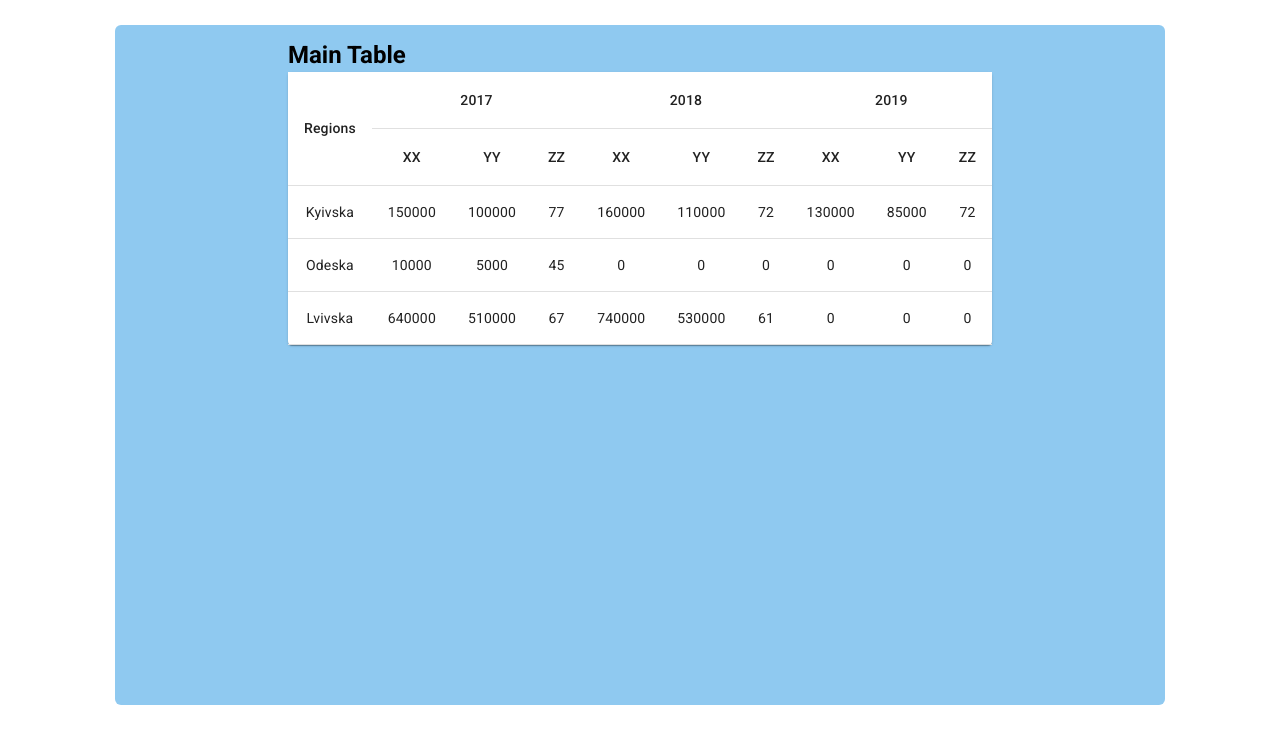
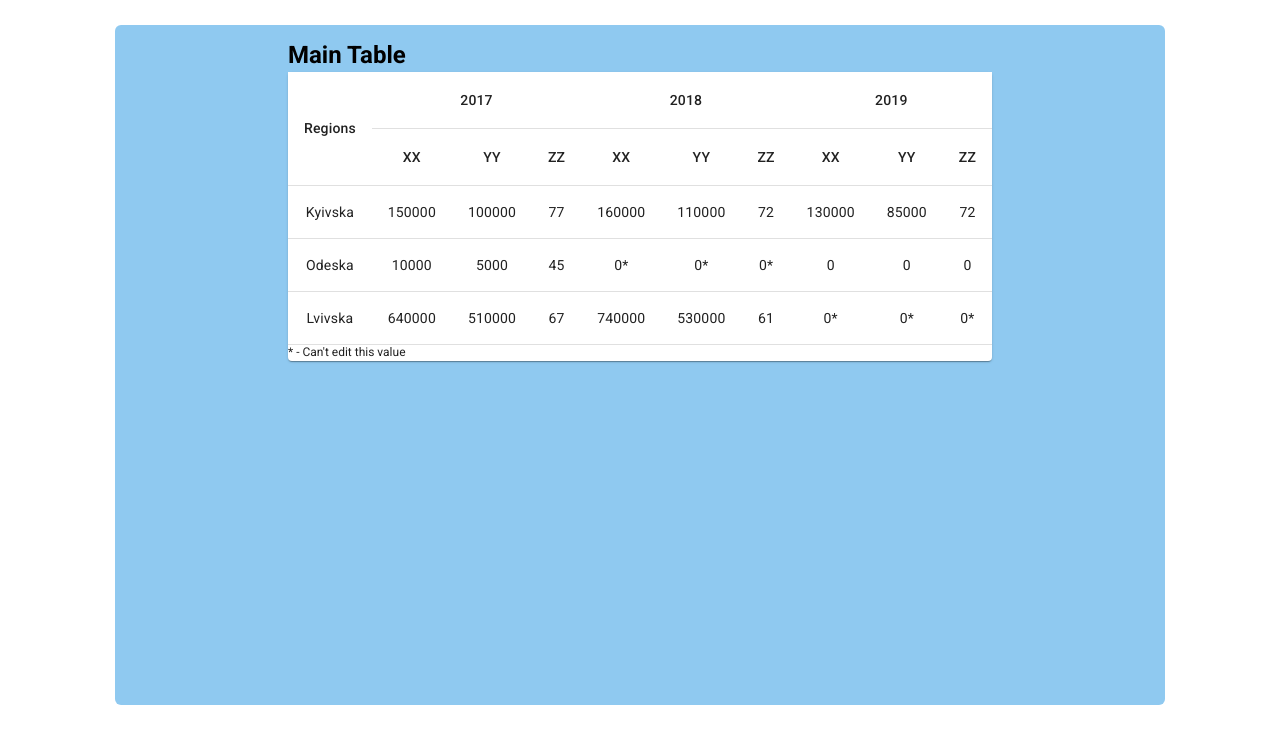
Before and after one commit to MykhailoKutsyi/sierentz-tables-project, a React (Create React App) app: page / in a window 1280 px wide. Shown: the top 744 px of the page. Built offline with nearby package versions, Linux system fonts and the light colour scheme.

Commit message:
updated afted review

```diff
--- a/src/components/PopupTable/index.jsx
+++ b/src/components/PopupTable/index.jsx
@@ -45,10 +45,10 @@ export default function PopupTable() {
   const [targetCell, setTargetCel] = useGlobalState('targetCell', []);
 
   const handleSubmit = value => {
-    const alphabetValue = targetCell.alphabetValue;
+    const alphabet = targetCell.alphabet;
     const region = targetCell.region;
     const year = targetCell.year;
-    data[region].G[year][alphabetValue].value = value;
+    data[region].G[year][alphabet].value = value;
   };
 
   async function onSubmitForm(values, actions) {
--- a/src/components/Table/index.jsx
+++ b/src/components/Table/index.jsx
@@ -20,13 +20,31 @@ export default function MainTable() {
     setData(dataFromJson);
   }, []);
 
-  const yearsArray = ['2017', '2018', '2019'];
-  const alphabetArray = ['XX', 'YY', 'ZZ'];
+  const yearsArray = [];
+  const alphabetArray = [];
 
   const handleClick = pathValues => {
     setTargetCel(pathValues);
     window.open('popup', 'popup', 'width=1100,height=600');
   };
+
+  const handleAddArray = (array, element) => {
+    array.indexOf(element) === -1 && array.push(element);
+  };
+
+  const handleFillArray = () => {
+    Object.values(data).map(values =>
+      Object.values(values).map(value =>
+        Object.entries(value).map(([year, yearValues]) => {
+          handleAddArray(yearsArray, year);
+          Object.entries(yearValues).map(([alphabet]) =>
+            handleAddArray(alphabetArray, alphabet)
+          );
+        })
+      )
+    );
+  };
+  handleFillArray();
 
   return (
     <React.Fragment>
@@ -66,12 +84,13 @@ export default function MainTable() {
                 <TableRow key={nanoid(5)}>
                   <TableCell align="center">{region}</TableCell>
                   {yearsArray.map(year =>
-                    alphabetArray.map(alphabetValue => (
+                    alphabetArray.map(alphabet => (
                       <TableCell
                         key={nanoid(5)}
                         align="center"
                         onClick={() =>
-                          handleClick({ region, year, alphabetValue })
+                          values?.G[year]?.[alphabet] &&
+                          handleClick({ region, year, alphabet })
                         }
                         sx={{
                           cursor: 'pointer',
@@ -80,7 +99,7 @@ export default function MainTable() {
                           },
                         }}
                       >
-                        {values?.G[year]?.[alphabetValue]?.value ?? 0}
+                        {values?.G[year]?.[alphabet]?.value ?? '0*'}
                       </TableCell>
                     ))
                   )}
@@ -88,6 +107,7 @@ export default function MainTable() {
               ))}
             </TableBody>
           </Table>
+          <p> * - Can't edit this value</p>
         </TableContainer>
       </Paper>
     </React.Fragment>
--- a/src/components/Table/testData.json
+++ b/src/components/Table/testData.json
@@ -62,20 +62,6 @@
           "dateRelease": "2017-12-31"
         }
       },
-      "2018": {
-        "XX": {
-          "value": 0,
-          "dateRelease": "2018-12-31"
-        },
-        "YY": {
-          "value": 0,
-          "dateRelease": "2018-12-31"
-        },
-        "ZZ": {
-          "value": 0,
-          "dateRelease": "2018-12-31"
-        }
-      },
       "2019": {
         "XX": {
           "value": 0,
@@ -122,20 +108,6 @@
           "value": 61,
           "dateRelease": "2018-08-01"
         }
-      },
-      "2019": {
-        "XX": {
-          "value": 0,
-          "dateRelease": "2019-12-31"
-        },
-        "YY": {
-          "value": 0,
-          "dateRelease": "2019-08-01"
-        },
-        "ZZ": {
-          "value": 0,
-          "dateRelease": "2019-08-01"
-        }
       }
     }
   }
```
